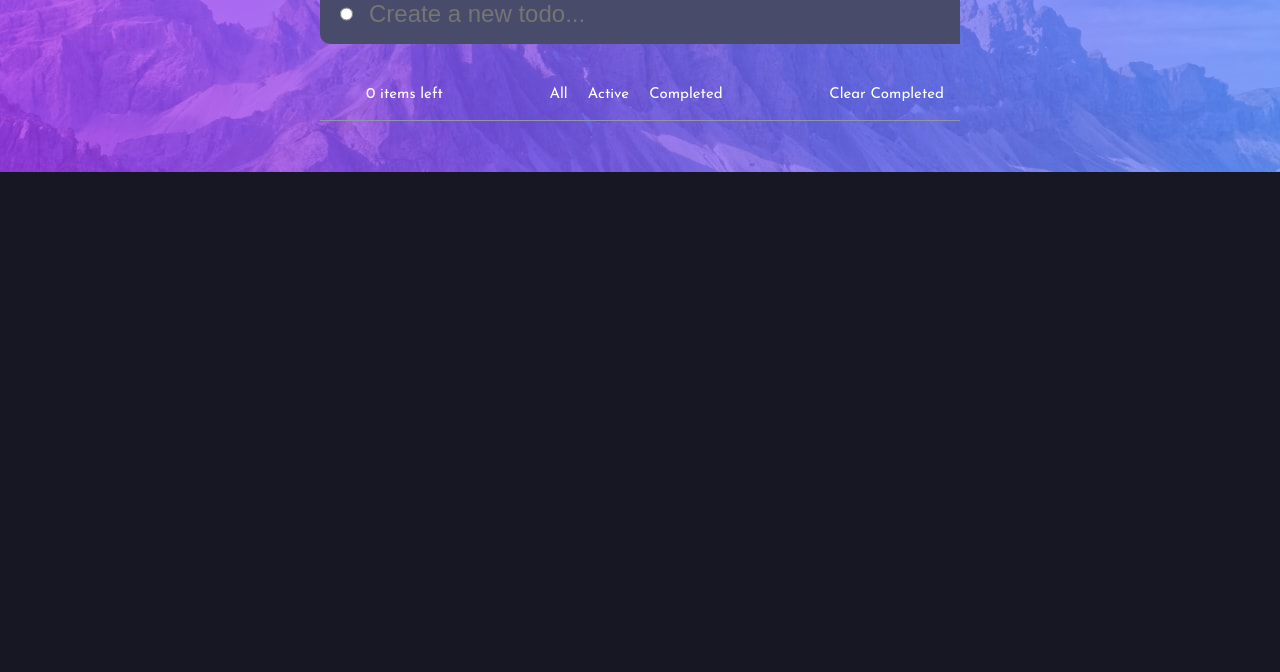
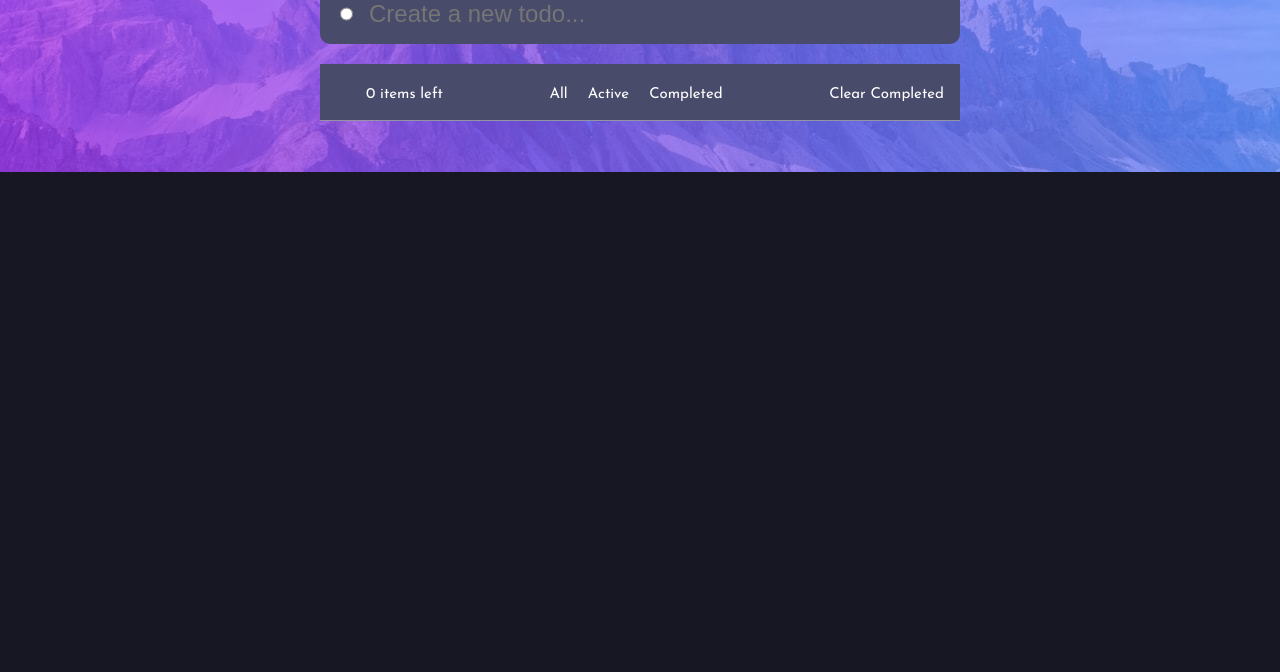
Before and after one commit to mwaiseghe/dom-todo-app, a plain HTML site: page index.html in a window 1280 px wide. Shown: the part 128-800 px from the top of the page. Drawn offline with Linux system fonts and the light colour scheme.

Commit message:
style update

```diff
--- a/style.css
+++ b/style.css
@@ -12,7 +12,7 @@ body {
 }
 
 .container {
-    width: 100%;
+    width: 100vw;
     height: 100vh;
     display: flex;
     align-items: center;
@@ -37,6 +37,7 @@ body {
     display: flex;
     flex-direction: row;
     border-radius: 10px;
+    width: 100%;
 }
 
 .todoForm input[type="text"] {
@@ -48,6 +49,7 @@ body {
     color: white;
     font-size: 1.5rem;
     padding: 1rem;
+    border-radius: 20px;
 }
 
 .todoForm input[type="radio"] {
@@ -115,3 +117,15 @@ body {
 .smaller {
     font-size: 15px;
 }
+
+.task-status{
+    background-color: hsl(235, 19%, 35%);
+    display: flex;
+    flex-direction: row;
+    overflow: hidden;
+}
+
+
+@media screen {
+
+}
```
Also changed, not shown: index.html (+0 -2 lines).
